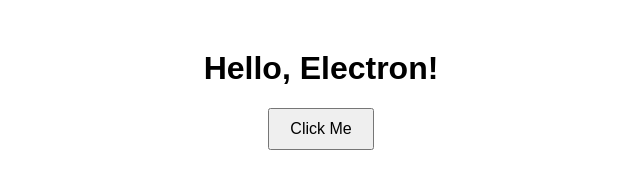
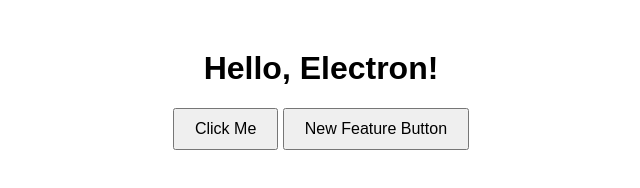
Before and after one commit to sandunMadhushan/my-electron-app, an Electron app: page index.html in a window 800 px wide. Shown: the whole page, without its empty margins (79-719 px from the left). Drawn offline with Linux system fonts and the light colour scheme.

Commit message:
Added a new feature button

```diff
--- a/index.html
+++ b/index.html
@@ -9,6 +9,7 @@
 <body>
     <h1>Hello, Electron!</h1>
     <button onclick="showMessage()">Click Me</button>
+    <button onclick="newFeature()">New Feature Button</button>
     <script src="script.js"></script>
 </body>
 </html>
--- a/script.js
+++ b/script.js
@@ -1,3 +1,7 @@
 function showMessage() {
     alert('You clicked the button!');
 }
+
+function newFeature() {
+    alert('This is a new feature!');
+}
```
